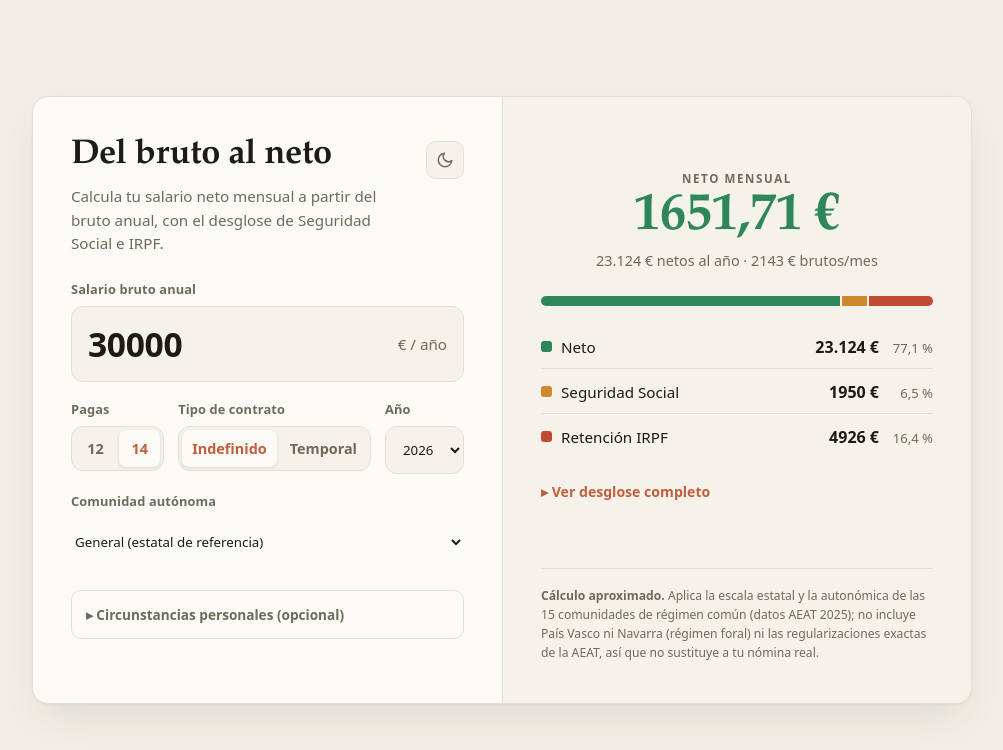
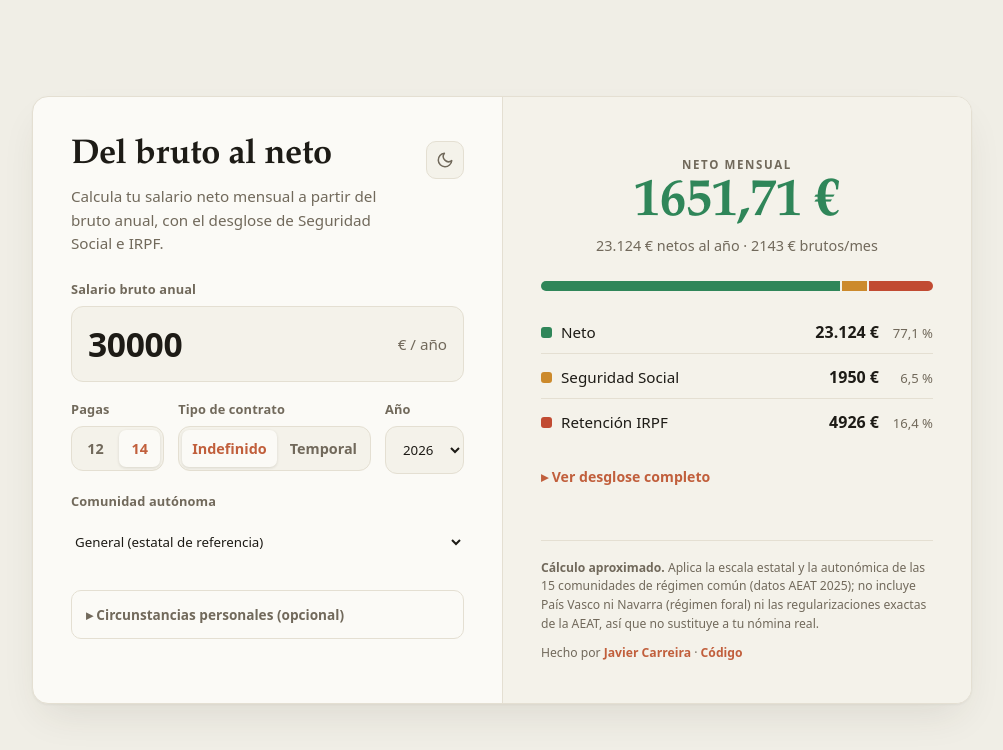
Before and after one commit to SupernovaIa/salario-neto, a React (Vite) app: page / in a window 1280 px wide. Shown: the top 750 px of the page, without its empty margins (138-1141 px from the left). Built offline with nearby package versions, Linux system fonts and the light colour scheme.

Commit message:
feat: add footer credit with LinkedIn and repo links

```diff
--- a/src/App.tsx
+++ b/src/App.tsx
@@ -59,6 +59,24 @@ export function App() {
               regularizaciones exactas de la AEAT, así que no sustituye a tu
               nómina real.
             </p>
+            <p className="card__credit">
+              Hecho por{" "}
+              <a
+                href="https://www.linkedin.com/in/javier-carreira-c/"
+                target="_blank"
+                rel="noopener noreferrer"
+              >
+                Javier Carreira
+              </a>{" "}
+              ·{" "}
+              <a
+                href="https://github.com/SupernovaIa/salario-neto"
+                target="_blank"
+                rel="noopener noreferrer"
+              >
+                Código
+              </a>
+            </p>
           </footer>
         </section>
       </main>
--- a/src/index.css
+++ b/src/index.css
@@ -510,6 +510,18 @@ input[type="number"] {
   color: var(--muted);
 }
 
+.card__credit {
+  margin-top: 10px !important;
+}
+.card__credit a {
+  color: var(--accent);
+  text-decoration: none;
+  font-weight: 600;
+}
+.card__credit a:hover {
+  text-decoration: underline;
+}
+
 /* Stack into a single column on narrow / mobile viewports. */
 @media (max-width: 760px) {
   .card {
```
